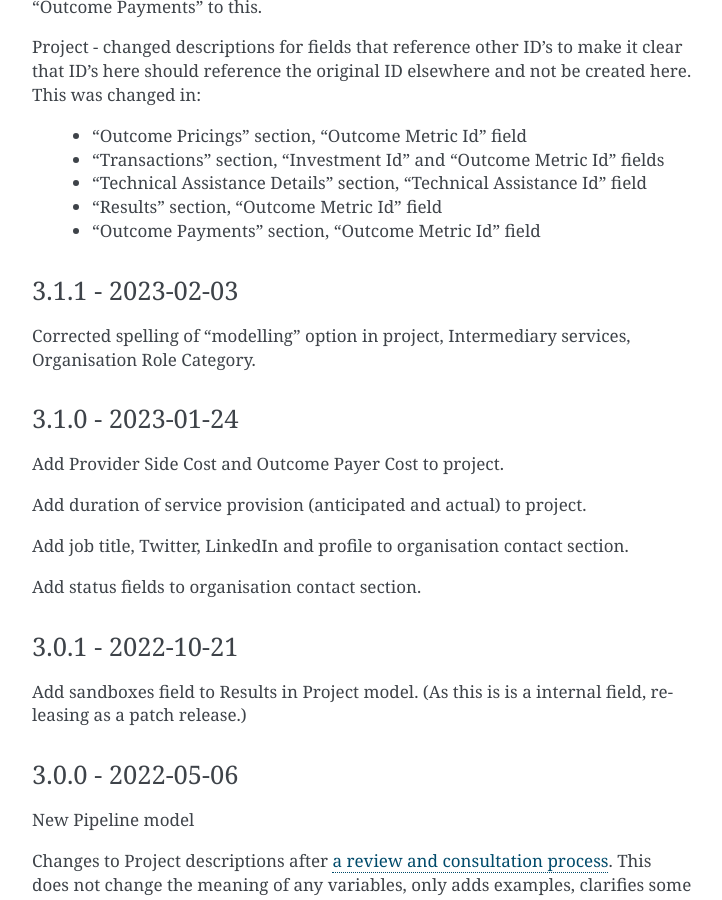
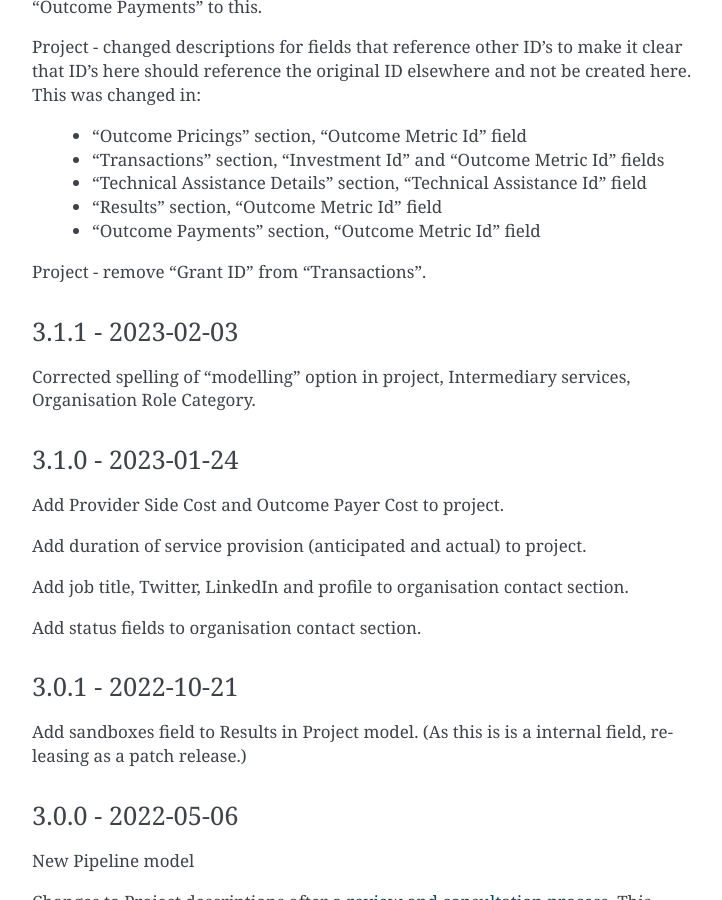
Before and after one commit to INDIGO-Initiative/indigo-data-standard, a Sphinx documentation site: the page built from docs/versions_changelog.rst, in a window 1280 px wide and 900 px high, scrolled down 874 px. Shown: the whole window, without its empty margins (388-1110 px from the left). Built offline with Sphinx 7.4.7, drawn with Linux system fonts in a browser that asks for light colours.

Commit message:
project: remove "Grant ID" from "Transactions"
https://github.com/INDIGO-Initiative/indigo-data-standard/issues/46

```diff
--- a/docs/versions_changelog.rst
+++ b/docs/versions_changelog.rst
@@ -39,6 +39,8 @@ Project - changed descriptions for fields that reference other ID's to make it c
   *  "Technical Assistance Details" section, "Technical Assistance Id" field
   *  "Results" section, "Outcome Metric Id" field
   *  "Outcome Payments" section, "Outcome Metric Id" field
+
+Project - remove "Grant ID" from "Transactions".
 
 3.1.1 - 2023-02-03
 ~~~~~~~~~~~~~~~~~~
```
Also changed, not shown: 1 other file.
